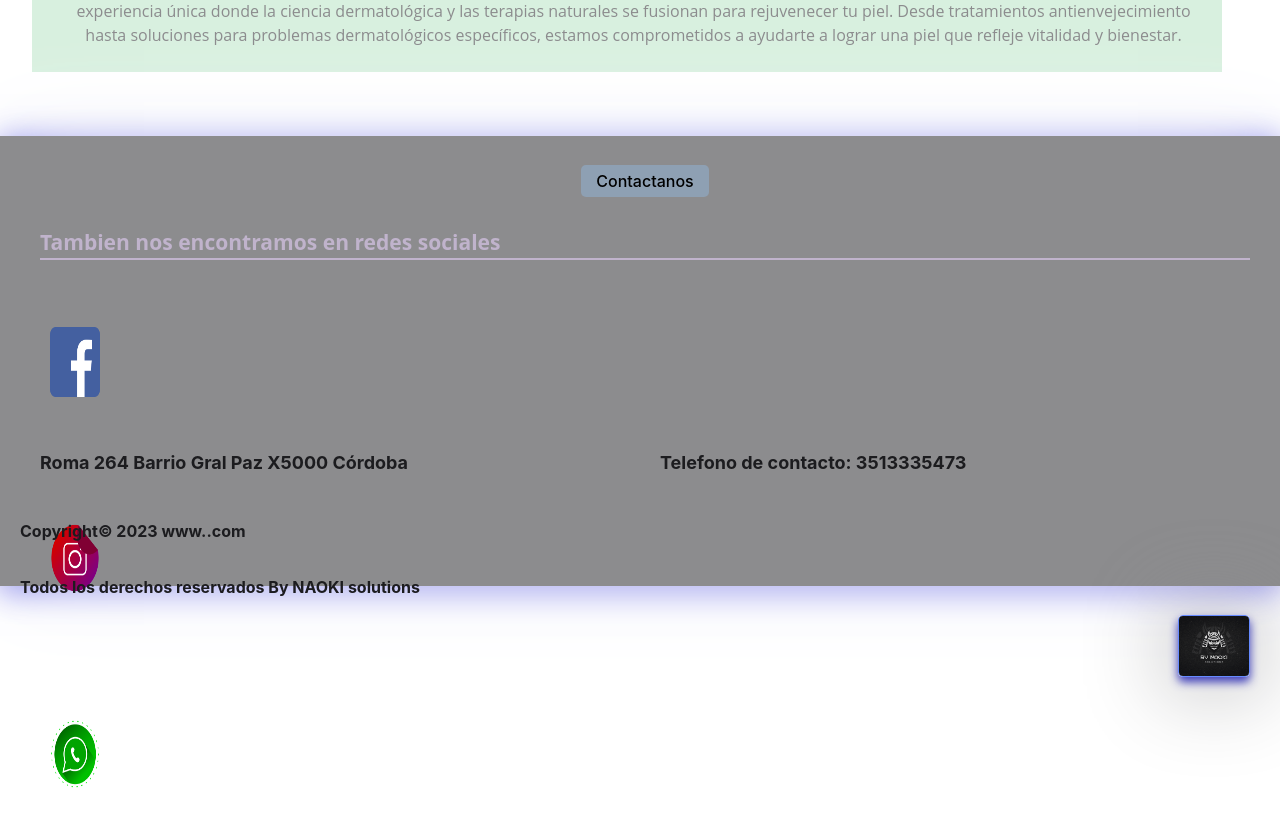
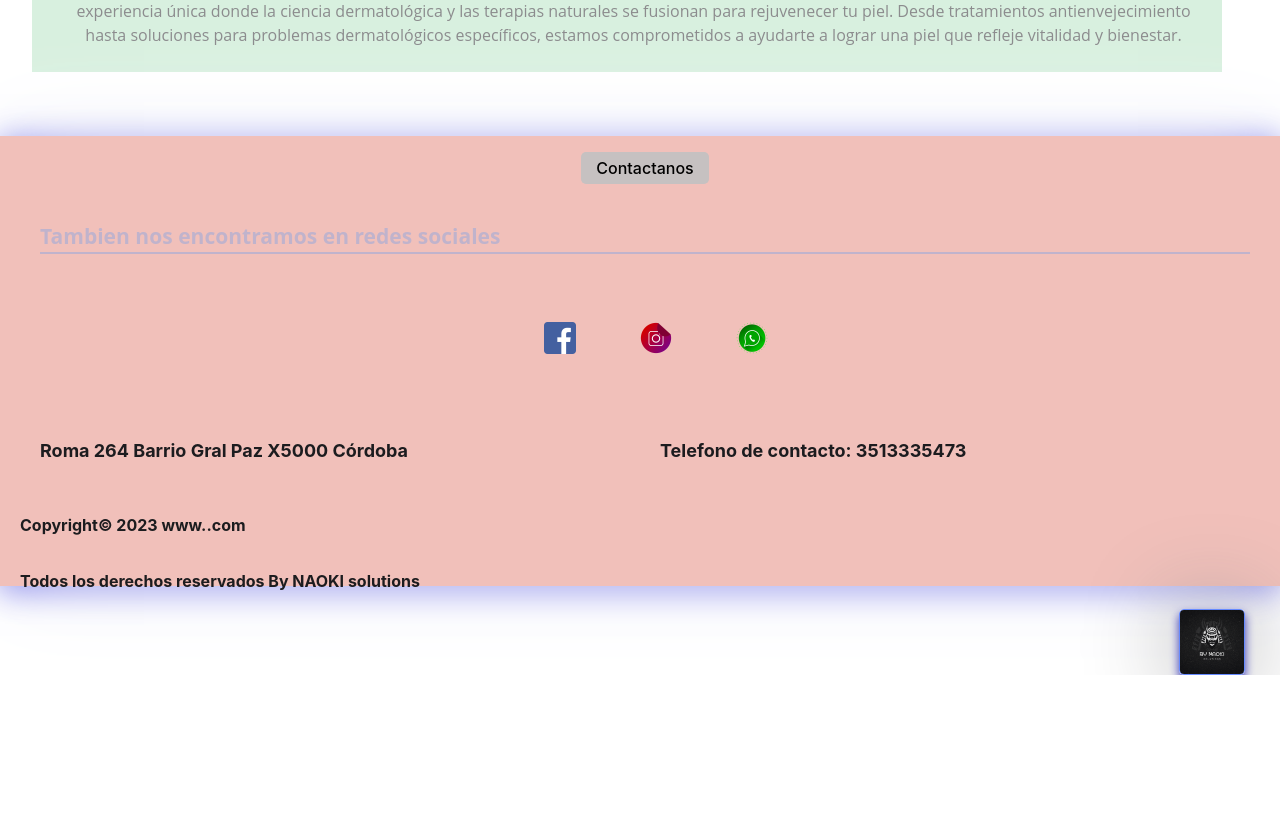
Before and after one commit to ginofrancocba/medicinaIntegrativaFront, a React (Vite) app: page / in a window 1280 px wide. Shown: the part 800-1626 px from the top of the page. After the commit the page ends 1475 px from the top, so only its background shows below. Built offline with nearby package versions, Linux system fonts and the light colour scheme.

Commit message:
Add Change Footer

```diff
--- a/src/App.css
+++ b/src/App.css
@@ -1,12 +1,12 @@
 :root {
   --amarelo: #ffc51aff;
-  --app-grey: rgb(236, 238, 249);
+  --app-grey: rgb(247, 247, 247);
   --azul: rgb(91, 91, 229);
   --azul-fran: rgb(102, 138, 255);
   --azul-hover: rgb(40, 40, 197);
   --celeste: rgba(0, 212, 255, 0.75);
   --grey: rgb(242, 243, 248);
-  --grey-button: 	rgb(142, 160, 179);
+  --grey-button: 	rgb(198, 193, 193);
   --grey-header: rgb(219, 219, 219);
   --grey-layer: rgba(224, 224, 224, 0.804);
   --laranja: rgb(84, 31, 23);
@@ -16,6 +16,7 @@
   --pastel: rgb(192, 179, 204);
   --rosa: rgb(181, 155, 176);
   --salmon:rgb(248, 157, 147);
+  --salmon-footer: rgb(241, 192, 186);
   --salmon-fume:rgb(252, 84, 66);
   --semi-oscuro: #8c8c8e;
   --verde: rgb(37, 177, 121);
--- a/src/views/Footer.css
+++ b/src/views/Footer.css
@@ -9,12 +9,12 @@
     display: grid;
     justify-content: center;
     height: 450px;
-    background-color: var(--semi-oscuro);
+    background-color: var(--salmon-footer);
     box-shadow: var(--grey) 0px 0px 95px, var(--azul) 0px 4px 31px ;
     border: 0px solid var(--azul-fran) ;
 }
 
-.btn {
+.btn-footer {
    display: flex;
    justify-content: center;
    align-items: center;
@@ -22,7 +22,8 @@
    background-color:var(--grey-button);
    width: 8em;
    height: 2em;
-   margin: 1rem auto 0;
+   margin: auto;
+   padding: 1%;
    border-radius: 5px;
 }
 
@@ -35,7 +36,7 @@
    display: flex;
    width: 500px;
    color: var(--pastel);
-   margin: 0rem auto 0;
+   margin: auto 0;
 }
 
 ul {
@@ -48,17 +49,22 @@ ul {
 }
 
 .icons {
-   display: flex;
-   width: 600px;
-   height: 150px;
+   display: inline-flex;
+   justify-content: center;
+   width: 100%;
+   height: auto ;
+}
+
+a {
+   width: 6rem;
 }
 
 .icons img {
-   height: 70px;
-   text-align: start;
-   width: 50px;
-   padding: 0px 0px 20px 0px;
-   margin: 50px;
+   width: 2rem;
+   height: auto;
+   text-align: center;
+   padding: 30%;
+   margin: 20%;
 }
 
 .icons img:hover {
@@ -94,9 +100,9 @@ ul {
 }
 
 .copyright img {
-   width: 70px;
-   height: 60px;
-   margin: 0px 20px 30px 20px;
+   width: 4rem;
+   height: 4rem;
+   margin: 0% 2% 3% 2%;
    border-radius: 5px;
    box-shadow: var(--semi-oscuro) 0px 2px 95px, var(--azul-hover) 0px 5px 10px;
    border: 1px solid var(--azul-fran);
--- a/src/views/Footer.jsx
+++ b/src/views/Footer.jsx
@@ -12,7 +12,7 @@ function Footer() {
             className="page-footer">
                  <ul>
                     <li>
-                        <Link to="/contacto"><button type="submit" className="btn footer">Contactanos</button></Link>
+                        <Link to="/contacto"><button type="submit" className="btn-footer">Contactanos</button></Link>
                     </li>
                  </ul>
                 <Grid
```
